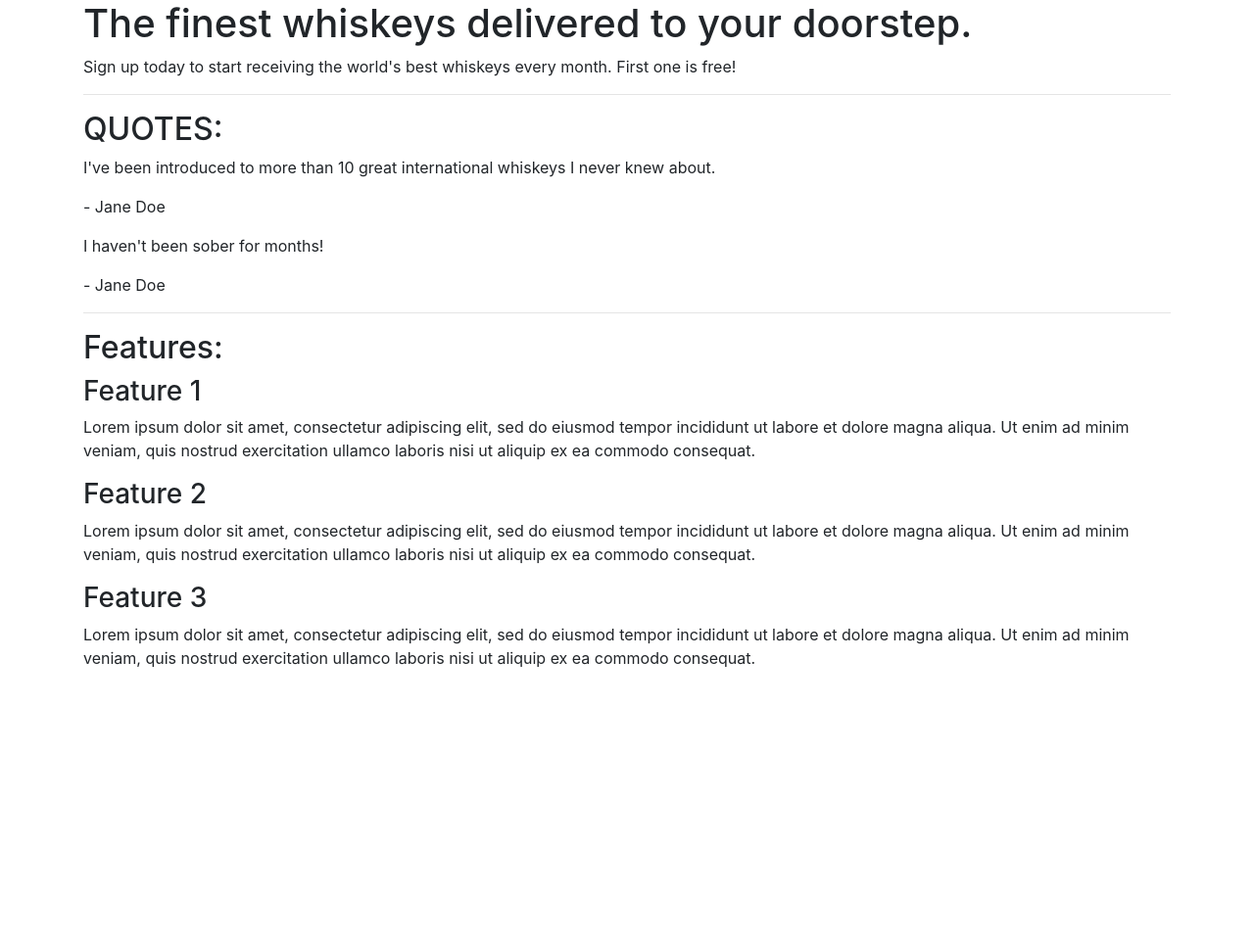
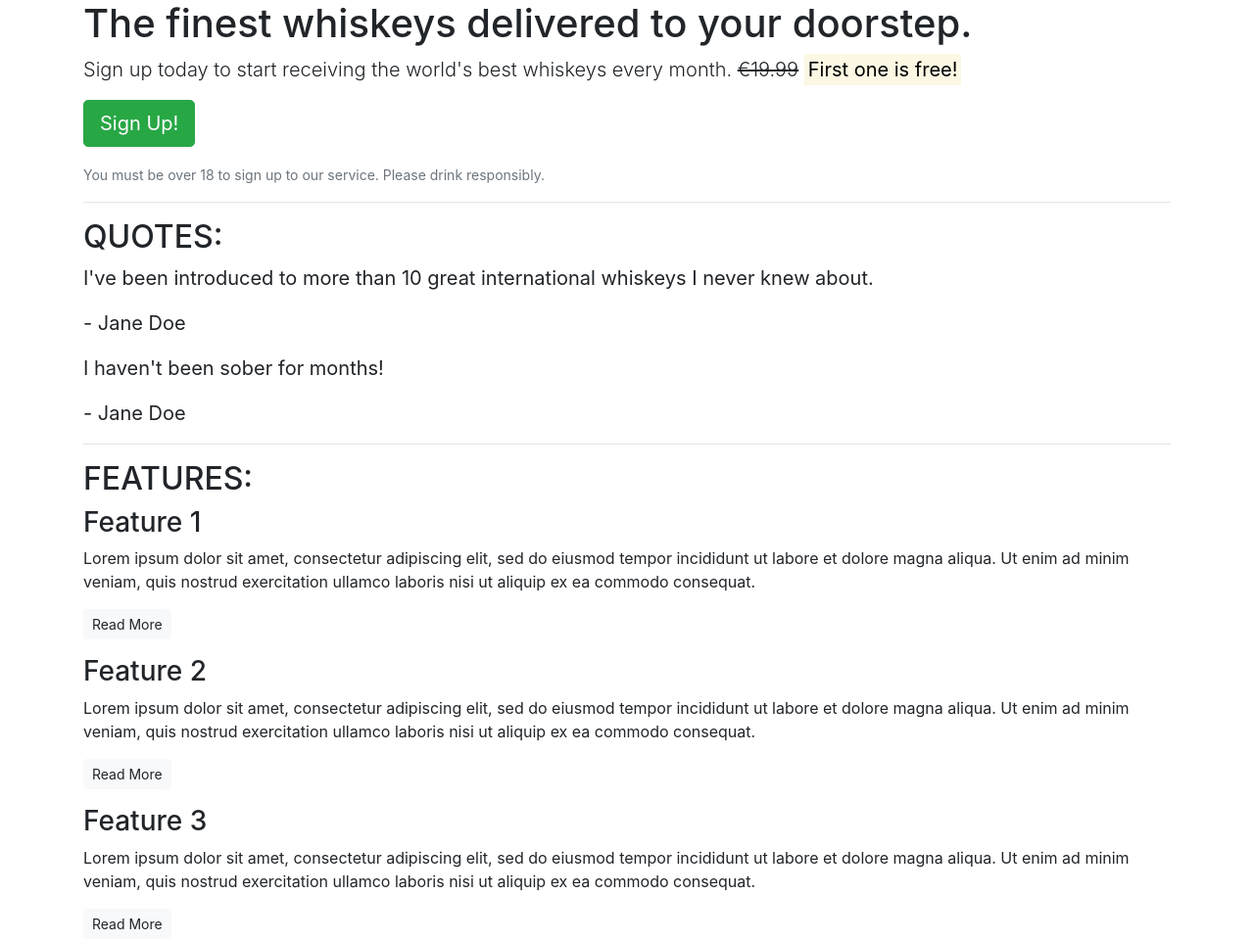
Before and after one commit to shankar2311/bootstrap4, a plain HTML site: page index.html in a window 1280 px wide. Shown: the whole page at 98% size. Before the commit the page ends 800 px from the top, so only its background shows below. Drawn offline with nearby package versions, Linux system fonts and the light colour scheme.

Commit message:
Add buttons to html file

```diff
--- a/index.html
+++ b/index.html
@@ -13,7 +13,10 @@
         <!-- Callout -->
         <section class="callout">
             <h1>The finest whiskeys delivered to your doorstep.</h1>
-            <p>Sign up today to start receiving the world's best whiskeys every month. First one is free!</p>
+            <p class="lead">Sign up today to start receiving the world's best whiskeys every month.
+            <s>€19.99</s> <strong><mark>First one is free!</mark></strong></p>
+            <p><button class="btn btn-lg btn-success">Sign Up!</button></p>
+            <p class="text-muted"><small>You must be over 18 to sign up to our service. Please drink responsibly.</small></p>
         </section>
         <!-- /.callout -->
         <hr>
@@ -21,32 +24,35 @@
         <!-- Quotes -->
         <section class="quotes">
             <h2 class="text-uppercase">Quotes:</h2>
-            <div class="quote">
+            <blockquote class="blockquote">
                 <p>I've been introduced to more than 10 great international whiskeys I never knew about.</p>
                 <p>- Jane Doe</p>
-            </div>
-            <div class="quote">
+            </blockquote>
+            <blockquote class="blockquote">
                 <p>I haven't been sober for months!</p>
                 <p>- Jane Doe</p>
-            </div>
+            </blockquote>
         </section>
         <!-- /.quotes -->
         <hr>
 
         <!-- Features -->
         <section class="features">
-            <h2>Features:</h2>
+            <h2 class="text-uppercase">Features:</h2>
             <div class="feature">
                 <h3>Feature 1</h3>
                 <p>Lorem ipsum dolor sit amet, consectetur adipiscing elit, sed do eiusmod tempor incididunt ut labore et dolore magna aliqua. Ut enim ad minim veniam, quis nostrud exercitation ullamco laboris nisi ut aliquip ex ea commodo consequat.</p>
+                <p><a class="btn btn-sm btn-light" href="">Read More</a></p>
             </div>
             <div class="feature">
                 <h3>Feature 2</h3>
                 <p>Lorem ipsum dolor sit amet, consectetur adipiscing elit, sed do eiusmod tempor incididunt ut labore et dolore magna aliqua. Ut enim ad minim veniam, quis nostrud exercitation ullamco laboris nisi ut aliquip ex ea commodo consequat.</p>
+                <p><a class="btn btn-sm btn-light" href="">Read More</a></p>
             </div>
             <div class="feature">
                 <h3>Feature 3</h3>
                 <p>Lorem ipsum dolor sit amet, consectetur adipiscing elit, sed do eiusmod tempor incididunt ut labore et dolore magna aliqua. Ut enim ad minim veniam, quis nostrud exercitation ullamco laboris nisi ut aliquip ex ea commodo consequat.</p>
+                <p><a class="btn btn-sm btn-light" href="">Read More</a></p>
             </div>
         </section>
         <!-- /.features -->
```
